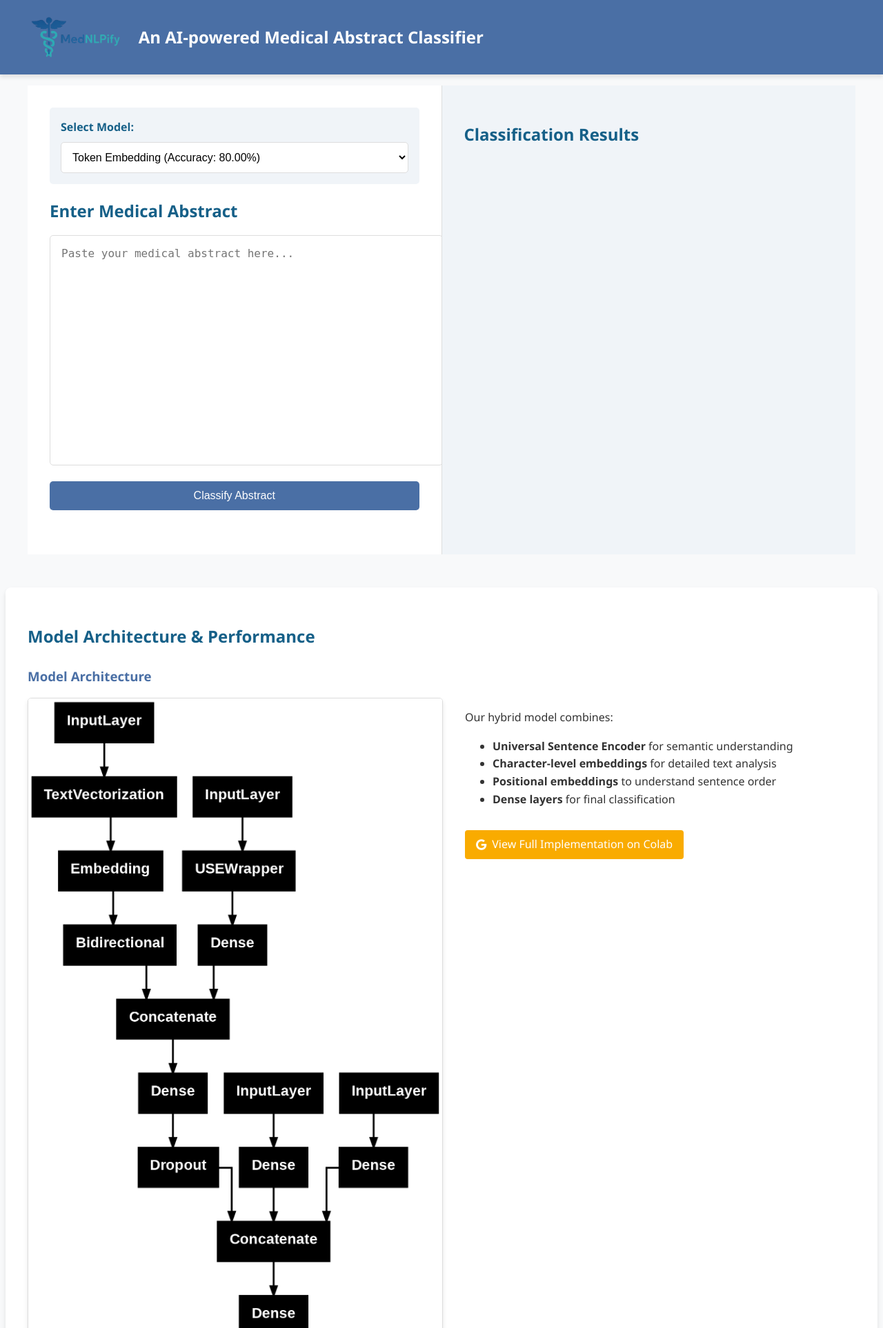
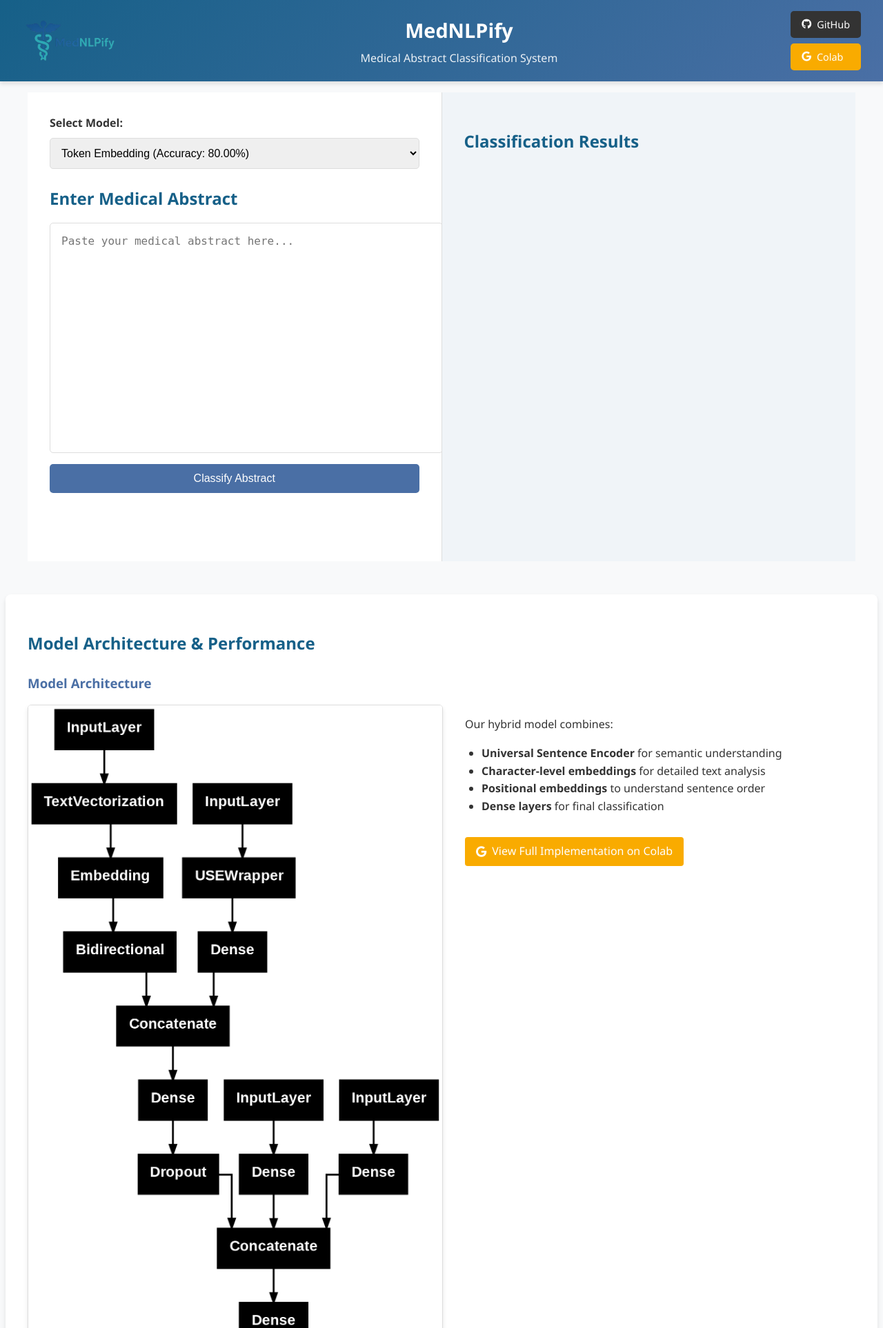
Before and after one commit to Prashanna-Raj-Pandit/MedNLPify-Chrome-Extension, a Flask app: page / in a window 1280 px wide. Shown: the top 1926 px of the page at 69% size. Run offline with Flask 3, Linux system fonts and the light colour scheme.

Commit message:
inhanced UI

```diff
--- a/static/style.css
+++ b/static/style.css
@@ -1,164 +1,226 @@
+/* ================ */
+/* === Variables === */
+/* ================ */
 :root {
-    --primary: #4a6fa5;
-    --secondary: #166088;
-    --background: #f8f9fa;
-    --text: #333;
-    --light: #fff;
-    --shadow: 0 4px 6px rgba(0, 0, 0, 0.1);
-    --transition: all 0.3s ease;
+    --primary-color: #4a6fa5;
+    --secondary-color: #166088;
+    --background-color: #f8f9fa;
+    --text-color: #333;
+    --light-color: #fff;
+    --shadow-effect: 0 4px 6px rgba(0, 0, 0, 0.1);
+    --transition-effect: all 0.3s ease;
+    --border-radius: 5px;
 }
 
-/* Base Styles */
+/* ============== */
+/* === Base Styles === */
+/* ============== */
 body {
     font-family: 'Segoe UI', Tahoma, Geneva, Verdana, sans-serif;
     margin: 0;
     padding: 0;
-    background-color: var(--background);
-    color: var(--text);
+    background-color: var(--background-color);
+    color: var(--text-color);
     line-height: 1.6;
 }
 
-/* Header Styles */
-header {
-    background-color: var(--primary);
-    color: white;
-    padding: 1.5rem 2rem;
-    box-shadow: var(--shadow);
+/* ================ */
+/* === Header === */
+/* ================ */
+.main-header {
+    background: linear-gradient(135deg, var(--secondary-color) 0%, var(--primary-color) 100%);
+    padding: 1rem 2rem;
+    display: flex;
+    align-items: center;
+    justify-content: space-between;
+    box-shadow: var(--shadow-effect);
 }
 
-.header-content {
+.header-logo-title {
     display: flex;
     align-items: center;
-    max-width: 1200px;
-    margin: 0 auto;
+    flex-grow: 1;
 }
 
 .logo {
     height: 60px;
-    margin-right: 1.5rem;
+    width: auto;
+    margin-right: 1rem;
 }
 
-.header-text h1 {
-    color: white;
+.header-title {
+    text-align: center;
+    flex-grow: 1;
+    margin: 0 2rem;
+}
+
+.header-title h1 {
+    color: var(--light-color);
     margin: 0;
     font-size: 1.8rem;
 }
 
-.tagline {
-    margin: 0.5rem 0 0;
-    opacity: 0.9;
+.header-title p {
+    color: rgba(255, 255, 255, 0.9);
+    margin: 0.3rem 0 0;
     font-size: 1rem;
 }
 
-/* Main Container */
-.container {
+.header-actions {
+    display: flex;
+    flex-direction: column;
+    gap: 0.5rem;
+}
+
+.action-btn {
+    padding: 0.5rem 1rem;
+    border-radius: var(--border-radius);
+    color: var(--light-color);
+    text-decoration: none;
+    font-size: 0.9rem;
+    display: flex;
+    align-items: center;
+    transition: var(--transition-effect);
+}
+
+.action-btn i {
+    margin-right: 0.5rem;
+}
+
+.github-btn {
+    background: #333;
+}
+
+.colab-btn {
+    background: #f9ab00;
+}
+
+.action-btn:hover {
+    transform: translateY(-2px);
+    box-shadow: 0 2px 5px rgba(0, 0, 0, 0.2);
+}
+
+/* ===================== */
+/* === Main Content === */
+/* ===================== */
+.content-container {
     display: flex;
     min-height: calc(100vh - 120px);
-    animation: fadeIn 0.5s ease-in-out;
     max-width: 1200px;
     margin: 0 auto;
     padding: 1rem;
 }
 
-@keyframes fadeIn {
-    from { opacity: 0; }
-    to { opacity: 1; }
-}
-
-.input-section, .output-section {
-    flex: 1;
-    padding: 2rem;
-    overflow-y: auto;
-}
-
-.input-section {
-    background-color: var(--light);
-    border-right: 1px solid #ddd;
-}
-
-.output-section {
-    background-color: #f0f4f8;
-}
-
-/* Summary Box */
-.summary-box {
-    background-color: #f0f4f8;
-    border-left: 4px solid var(--secondary);
-    padding: 1rem;
-    margin-bottom: 1.5rem;
-    border-radius: 0 5px 5px 0;
-}
-
-.summary-box h2 {
-    margin-top: 0;
-    color: var(--secondary);
-}
-
-/* Typography */
-h1 {
-    color: var(--primary);
-    margin-bottom: 1.5rem;
-    text-align: center;
-    font-size: 2rem;
-}
-
-h2 {
-    color: var(--secondary);
+.section-title {
+    color: var(--secondary-color);
     margin-bottom: 1rem;
     font-size: 1.5rem;
 }
 
-h3 {
-    color: var(--primary);
-    margin: 1.5rem 0 1rem;
+/* Input Section */
+.input-section {
+    flex: 1;
+    padding: 2rem;
+    overflow-y: auto;
+    background-color: var(--light-color);
+    border-right: 1px solid #ddd;
 }
 
-/* Form Elements */
-textarea {
+.model-selector {
+    margin-bottom: 1.5rem;
+}
+
+.model-selector label {
+    display: block;
+    margin-bottom: 0.5rem;
+    font-weight: 600;
+}
+
+.model-dropdown {
+    width: 100%;
+    padding: 0.75rem;
+    border: 1px solid #ddd;
+    border-radius: var(--border-radius);
+    font-size: 1rem;
+    transition: var(--transition-effect);
+}
+
+.model-dropdown:focus {
+    outline: none;
+    border-color: var(--primary-color);
+    box-shadow: 0 0 0 2px rgba(74, 111, 165, 0.2);
+}
+
+.abstract-form {
+    display: flex;
+    flex-direction: column;
+}
+
+.abstract-input {
     width: 100%;
     height: 300px;
     padding: 1rem;
     border: 1px solid #ddd;
-    border-radius: 5px;
+    border-radius: var(--border-radius);
     resize: none;
     font-size: 1rem;
-    transition: var(--transition);
+    transition: var(--transition-effect);
 }
 
-textarea:focus {
+.abstract-input:focus {
     outline: none;
-    border-color: var(--primary);
+    border-color: var(--primary-color);
     box-shadow: 0 0 0 2px rgba(74, 111, 165, 0.2);
 }
 
-button {
-    background-color: var(--primary);
-    color: white;
+.submit-btn {
+    background-color: var(--primary-color);
+    color: var(--light-color);
     border: none;
     padding: 0.75rem 1.5rem;
-    border-radius: 5px;
+    border-radius: var(--border-radius);
     cursor: pointer;
     font-size: 1rem;
     margin-top: 1rem;
-    transition: var(--transition);
-    display: block;
+    transition: var(--transition-effect);
     width: 100%;
 }
 
-button:hover {
-    background-color: var(--secondary);
+.submit-btn:hover {
+    background-color: var(--secondary-color);
     transform: translateY(-2px);
 }
 
-/* Results Section */
-.result-container {
+.loading-indicator {
+    display: none;
+    text-align: center;
+    margin: 2rem 0;
+}
+
+.loading-spinner {
+    width: 50px;
+    height: 50px;
+}
+
+.loading-text {
+    margin-top: 0.5rem;
+}
+
+/* Output Section */
+.output-section {
+    flex: 1;
+    padding: 2rem;
+    background-color: #f0f4f8;
+}
+
+.results-container {
     margin-top: 1rem;
 }
 
-.sentence {
+.result-item {
     padding: 0.75rem;
     margin-bottom: 0.5rem;
-    border-radius: 5px;
+    border-radius: var(--border-radius);
     animation: slideIn 0.3s ease-out;
     animation-fill-mode: both;
 }
@@ -181,48 +243,65 @@ button:hover {
 .label-OBJECTIVE { background-color: #ffffcc; }
 .label-RESULTS { background-color: #ffccff; }
 
-/* Loading Animation */
-.loading {
-    display: none;
-    text-align: center;
-    margin: 2rem 0;
-}
-
-.loading img {
-    width: 50px;
-    height: 50px;
-}
-
-/* Model Information Section */
-.notebook-section {
+/* Model Info Section */
+.model-info-section {
     padding: 2rem;
-    background-color: white;
+    background-color: var(--light-color);
     border-radius: 8px;
     margin: 2rem auto;
     max-width: 1200px;
-    box-shadow: var(--shadow);
+    box-shadow: var(--shadow-effect);
 }
 
-.model-section {
-    margin-bottom: 2rem;
+.subsection-title {
+    color: var(--primary-color);
+    margin: 1.5rem 0 1rem;
 }
 
-.model-content {
+.architecture-content {
     display: flex;
     gap: 2rem;
     margin-top: 1rem;
 }
 
-.model-diagram {
+.architecture-diagram {
     flex: 1;
     max-width: 600px;
     border: 1px solid #ddd;
-    border-radius: 5px;
-    box-shadow: var(--shadow);
+    border-radius: var(--border-radius);
+    box-shadow: var(--shadow-effect);
 }
 
-.model-details {
+.architecture-details {
     flex: 1;
+}
+
+.feature-list {
+    padding-left: 1.5rem;
+}
+
+.external-link {
+    display: inline-flex;
+    align-items: center;
+    padding: 0.5rem 1rem;
+    border-radius: 4px;
+    text-decoration: none;
+    margin-top: 1rem;
+    transition: var(--transition-effect);
+}
+
+.colab-link {
+    background-color: #f9ab00;
+    color: var(--light-color);
+}
+
+.colab-link:hover {
+    background-color: #e69100;
+    transform: translateY(-2px);
+}
+
+.external-link i {
+    margin-right: 0.5rem;
 }
 
 /* Performance Metrics */
@@ -234,143 +313,89 @@ button:hover {
 }
 
 .metric-card {
-    background: white;
+    background: var(--light-color);
     padding: 1.5rem;
-    border-radius: 5px;
+    border-radius: var(--border-radius);
     text-align: center;
-    box-shadow: var(--shadow);
+    box-shadow: var(--shadow-effect);
 }
 
 .metric-value {
     font-size: 2rem;
     font-weight: bold;
-    color: var(--primary);
+    color: var(--primary-color);
 }
 
 .metric-label {
-    color: var(--text);
+    color: var(--text-color);
     font-size: 0.9rem;
 }
 
-.confusion-matrix {
+.performance-visualization {
     margin: 2rem 0;
     text-align: center;
 }
 
-.confusion-matrix img {
+.comparison-chart {
     max-width: 100%;
-    border-radius: 5px;
-    box-shadow: var(--shadow);
+    border-radius: var(--border-radius);
+    box-shadow: var(--shadow-effect);
 }
 
-/* Colab Button */
-.colab-btn {
-    display: inline-flex;
-    align-items: center;
-    background-color: #f9ab00;
-    color: white;
-    padding: 0.5rem 1rem;
-    border-radius: 4px;
-    text-decoration: none;
-    margin-top: 1rem;
-    transition: var(--transition);
-}
-
-.colab-btn:hover {
-    background-color: #e69100;
-    transform: translateY(-2px);
-}
-
-.colab-btn i {
-    margin-right: 0.5rem;
-}
-
-/* Responsive Design */
+/* ==================== */
+/* === Responsive Design === */
+/* ==================== */
 @media (max-width: 768px) {
-    .container {
+    .main-header {
         flex-direction: column;
+        padding: 1rem;
     }
 
-    .input-section, .output-section {
+    .header-logo-title {
+        width: 100%;
+        margin-bottom: 1rem;
+    }
+
+    .header-title {
+        margin: 0 1rem;
+    }
+
+    .header-title h1 {
+        font-size: 1.5rem;
+    }
+
+    .header-actions {
+        width: 100%;
+        flex-direction: row;
+        justify-content: center;
+        flex-wrap: wrap;
+    }
+
+    .action-btn {
+        font-size: 0.8rem;
+        padding: 0.4rem 0.8rem;
+    }
+
+    .content-container {
+        flex-direction: column;
+        padding: 1rem;
+    }
+
+    .input-section,
+    .output-section {
+        padding: 1rem 0;
+    }
+
+    .input-section {
         border-right: none;
         border-bottom: 1px solid #ddd;
     }
 
-    .header-content {
-        flex-direction: column;
-        text-align: center;
-    }
-
-    .logo {
-        margin-right: 0;
-        margin-bottom: 1rem;
-    }
-
-    .model-content {
+    .architecture-content {
         flex-direction: column;
     }
 
-    .model-diagram {
+    .architecture-diagram {
         max-width: 100%;
     }
 }
-
-
-
-
-.centered-header .header-text h1 {
-    margin: 0;
-    font-size: 1.5rem;
-}
-
-.centered-header .tagline {
-    margin: 0.5rem 0 0;
-    opacity: 0.9;
-    font-size: 1.1rem;
-}
-
-/* Model Selection Dropdown */
-.model-selection {
-    margin-bottom: 1rem;
-    padding: 1rem;
-    background-color: #f0f4f8;
-    border-radius: 5px;
-}
-
-.model-selection label {
-    display: block;
-    margin-bottom: 0.5rem;
-    font-weight: 600;
-    color: var(--secondary);
-}
-
-.model-selection select {
-    width: 100%;
-    padding: 0.75rem;
-    border: 1px solid #ddd;
-    border-radius: 5px;
-    font-size: 1rem;
-    background-color: white;
-    transition: var(--transition);
-}
-
-.model-selection select:focus {
-    outline: none;
-    border-color: var(--primary);
-    box-shadow: 0 0 0 2px rgba(74, 111, 165, 0.2);
-}
-
-/* Responsive Adjustments */
-@media (max-width: 768px) {
-    .centered-header .header-text h1 {
-        font-size: 1.5rem;
-    }
-
-    .centered-header .tagline {
-        font-size: 1rem;
-    }
-
-    .model-selection {
-        padding: 0.75rem;
-    }
-}
--- a/templates/index.html
+++ b/templates/index.html
@@ -3,29 +3,36 @@
 <head>
     <meta charset="UTF-8">
     <meta name="viewport" content="width=device-width, initial-scale=1.0">
-    <title>SkimLit - Medical Abstract Classifier</title>
+    <title>MedNLPify - Medical Abstract Classifier</title>
     <link rel="stylesheet" href="https://cdnjs.cloudflare.com/ajax/libs/font-awesome/6.0.0-beta3/css/all.min.css">
     <link rel="stylesheet" href="{{ url_for('static', filename='style.css') }}">
     <link rel="icon" href="{{ url_for('static', filename='logo.jpg') }}" type="image/jpg">
-    <link rel="shortcut icon" href="{{ url_for('static', filename='logo.jpg') }}">
-    <link rel="apple-touch-icon" href="{{ url_for('static', filename='logo.jpg') }}">
 </head>
 <body>
-    <header class="centered-header">
-        <div class="header-content">
-            <img src="{{ url_for('static', filename='images/logo.png') }}" alt="SkimLit Logo" class="logo">
-            <div class="header-text">
-                <h1>An AI-powered Medical Abstract Classifier</h1>
+    <header class="main-header">
+        <div class="header-logo-title">
+            <img src="{{ url_for('static', filename='images/logo.png') }}" alt="MedNLPify Logo" class="logo">
+            <div class="header-title">
+                <h1>MedNLPify</h1>
+                <p>Medical Abstract Classification System</p>
             </div>
+        </div>
+
+        <div class="header-actions">
+            <a href="https://github.com/yourusername" target="_blank" class="action-btn github-btn">
+                <i class="fab fa-github"></i> GitHub
+            </a>
+            <a href="https://colab.research.google.com/drive/1zzTHe1Hv_2fNHTEiTPv_QLeBoUDP0vQa" target="_blank" class="action-btn colab-btn">
+                <i class="fab fa-google"></i> Colab
+            </a>
         </div>
     </header>
 
-    <div class="container">
-        <div class="input-section">
-            <!-- Model Selection Dropdown -->
-            <div class="model-selection">
+    <main class="content-container">
+        <section class="input-section">
+            <div class="model-selector">
                 <label for="modelSelect">Select Model:</label>
-                <select id="modelSelect" name="model">
+                <select id="modelSelect" name="model" class="model-dropdown">
                     <option value="baseline">Baseline (Accuracy: 72.18%)</option>
                     <option value="Model1_token_embedding" selected>Token Embedding (Accuracy: 80.00%)</option>
                     <option value="model2_TL">Transfer Learning (Accuracy: 73.34%)</option>
@@ -35,48 +42,48 @@
                 </select>
             </div>
 
-            <h2>Enter Medical Abstract</h2>
-            <form id="abstractForm">
-                <textarea id="abstractText" placeholder="Paste your medical abstract here..."></textarea>
-                <button type="submit">Classify Abstract</button>
+            <h2 class="section-title">Enter Medical Abstract</h2>
+            <form id="abstractForm" class="abstract-form">
+                <textarea id="abstractText" placeholder="Paste your medical abstract here..." class="abstract-input"></textarea>
+                <button type="submit" class="submit-btn">Classify Abstract</button>
             </form>
 
-            <div class="loading" id="loading">
-                <img src="{{ url_for('static', filename='images/loading.gif') }}" alt="Processing...">
-                <p>Processing your abstract...</p>
+            <div class="loading-indicator" id="loading">
+                <img src="{{ url_for('static', filename='loading.gif') }}" alt="Processing..." class="loading-spinner">
+                <p class="loading-text">Processing your abstract...</p>
             </div>
-        </div>
+        </section>
 
-        <div class="output-section">
-            <h2>Classification Results</h2>
-            <div class="result-container" id="resultContainer"></div>
-        </div>
-    </div>
+        <section class="output-section">
+            <h2 class="section-title">Classification Results</h2>
+            <div class="results-container" id="resultContainer"></div>
+        </section>
+    </main>
 
-    <div class="notebook-section">
-        <h2>Model Architecture & Performance</h2>
+    <section class="model-info-section">
+        <h2 class="section-title">Model Architecture & Performance</h2>
 
-        <div class="model-section">
-            <h3>Model Architecture</h3>
-            <div class="model-content">
-                <img src="{{ url_for('static', filename='model_architecture.png') }}" alt="Model Architecture Diagram" class="model-diagram">
-                <div class="model-details">
+        <article class="model-architecture">
+            <h3 class="subsection-title">Model Architecture</h3>
+            <div class="architecture-content">
+                <img src="{{ url_for('static', filename='model_architecture.png') }}" alt="Model Architecture Diagram" class="architecture-diagram">
+                <div class="architecture-details">
                     <p>Our hybrid model combines:</p>
-                    <ul>
+                    <ul class="feature-list">
                         <li><strong>Universal Sentence Encoder</strong> for semantic understanding</li>
                         <li><strong>Character-level embeddings</strong> for detailed text analysis</li>
                         <li><strong>Positional embeddings</strong> to understand sentence order</li>
                         <li><strong>Dense layers</strong> for final classification</li>
                     </ul>
-                    <a href="https://colab.research.google.com/drive/1zzTHe1Hv_2fNHTEiTPv_QLeBoUDP0vQa" class="colab-btn" target="_blank">
+                    <a href="https://colab.research.google.com/drive/1zzTHe1Hv_2fNHTEiTPv_QLeBoUDP0vQa" class="external-link colab-link" target="_blank">
                         <i class="fab fa-google"></i> View Full Implementation on Colab
                     </a>
                 </div>
             </div>
-        </div>
+        </article>
 
-        <div class="performance-section">
-            <h3>Model Performance</h3>
+        <article class="model-performance">
+            <h3 class="subsection-title">Model Performance</h3>
             <div class="metrics-grid">
                 <div class="metric-card">
                     <div class="metric-value">80%</div>
@@ -96,12 +103,12 @@
                 </div>
             </div>
 
-            <div class="confusion-matrix">
-                <h4>Model Comparison</h4>
-                <img src="{{ url_for('static', filename='images/model_comparison.png') }}" alt="Model Comparison">
+            <div class="performance-visualization">
+                <h4 class="visualization-title">Model Comparison</h4>
+                <img src="{{ url_for('static', filename='images/model_comparison.png') }}" alt="Model Comparison" class="comparison-chart">
             </div>
-        </div>
-    </div>
+        </article>
+    </section>
 
     <script>
         document.getElementById('abstractForm').addEventListener('submit', function(e) {
@@ -136,7 +143,7 @@
                 data.result.forEach((item, index) => {
                     setTimeout(() => {
                         const sentenceDiv = document.createElement('div');
-                        sentenceDiv.className = `sentence ${item.class}`;
+                        sentenceDiv.className = `result-item ${item.class}`;
                         sentenceDiv.innerHTML = `<strong>${item.label}:</strong> ${item.text}`;
                         resultContainer.appendChild(sentenceDiv);
                     }, index * 100);
```
Also changed, not shown: README.md, static/images/website.png (added).
